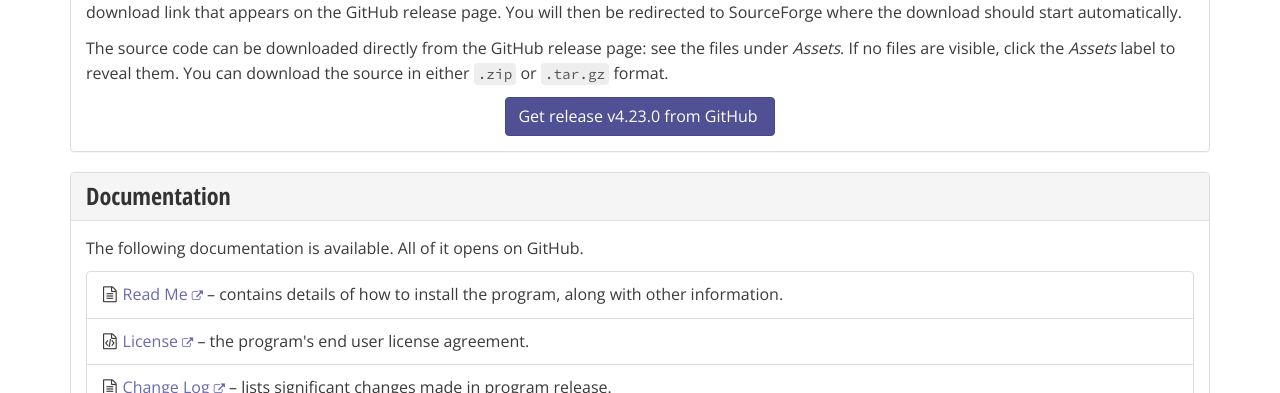
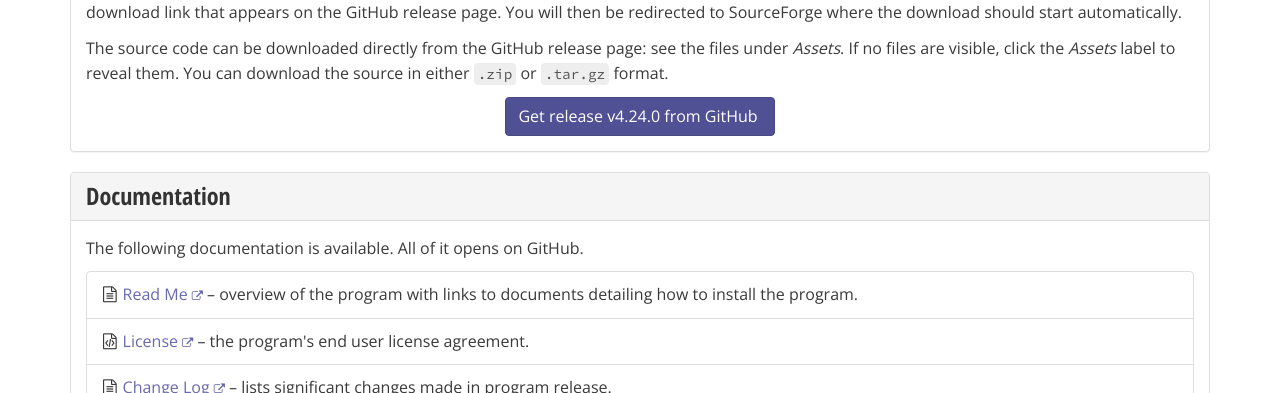
Before and after one commit to delphidabbler/delphidabbler.github.io, a Jekyll site: the page built from _software/codesnip.html, in a window 1280 px wide and 900 px high, scrolled down 1956 px. Shown: the part 155-548 px from the top of the window. Built offline with Jekyll 4.4.1, drawn with Linux system fonts in a browser that asks for light colours; some of the changed text lies outside the part shown.

Commit message:
Update codesnip page re release v4.24.0

```diff
--- a/_software/codesnip.html
+++ b/_software/codesnip.html
@@ -2,8 +2,8 @@
 layout: "programs-tplt"
 group: apps
 priority: 1
-version: "4.23.0"
-release-date: "2024-04-02"
+version: "4.24.0"
+release-date: "2024-10-23"
 os: Windows 2000 & later
 title: "Code Snippets Repository"
 precis: "A code bank designed with Pascal in mind"
@@ -134,7 +134,7 @@ redirect_from:
     </p>
     <ul class="list-group">
       <li class="list-group-item">
-        <span class="fa fa-fw fa-x-pad-right fa-file-text-o" aria-hidden="true"></span><a href="https://raw.githubusercontent.com/delphidabbler/codesnip/master/Docs/ReadMe.txt">Read Me<span class="sr-only"> (text file)</span></a> &ndash; contains details of how to install the program, along with other information.
+        <span class="fa fa-fw fa-x-pad-right fa-file-text-o" aria-hidden="true"></span><a href="https://github.com/delphidabbler/codesnip/blob/master/README.md">Read Me<span class="sr-only"> (Markdown file)</span></a> &ndash; overview of the program with links to documents detailing how to install the program.
       </li>
       <li class="list-group-item">
         <span class="fa fa-fw fa-x-pad-right fa-file-code-o" aria-hidden="true"></span><a href="https://htmlpreview.github.io/?https://raw.githubusercontent.com/delphidabbler/codesnip/master/Docs/License.html">License<span class="sr-only"> (HTML file)</span></a> &ndash; the program's end user license agreement.
```
